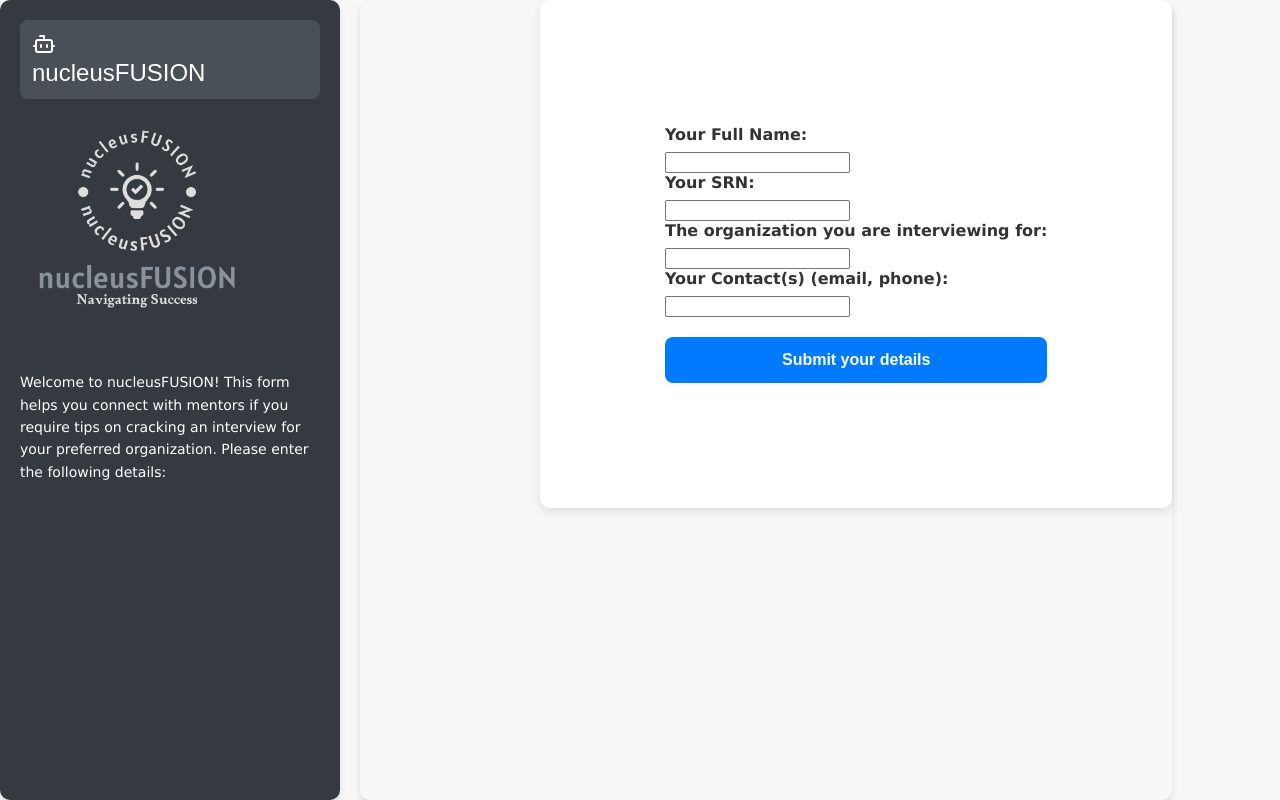
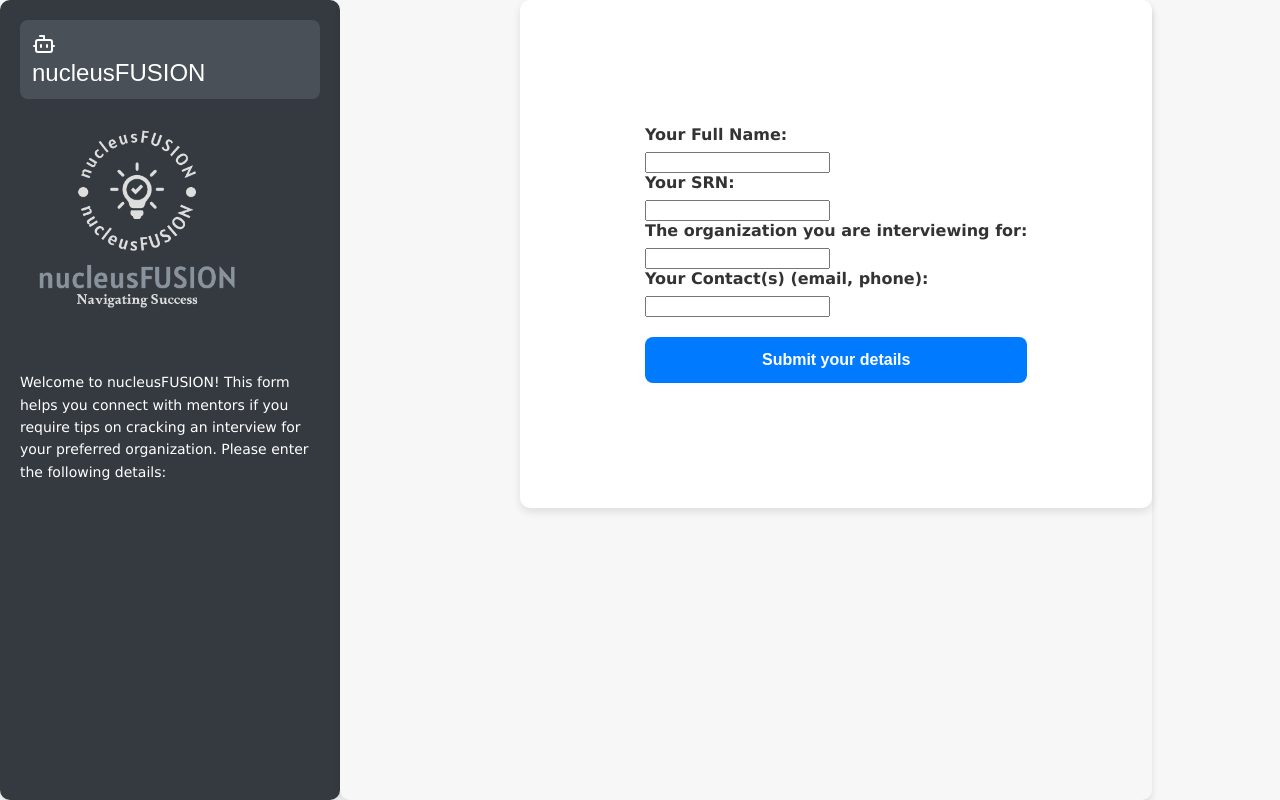
Before and after one commit to vm5/formreact, a React (Create React App) app: page / in a window 1280 px wide. Built offline with nearby package versions, Linux system fonts and the light colour scheme.

Commit message:
Update App.css

```diff
--- a/src/App.css
+++ b/src/App.css
@@ -19,7 +19,7 @@
   display: flex;
   flex-direction: row;
   min-height: 100vh;
-  gap: 20px; /* Add gap between side component and form */
+
 }
 
 .side-component {
```
